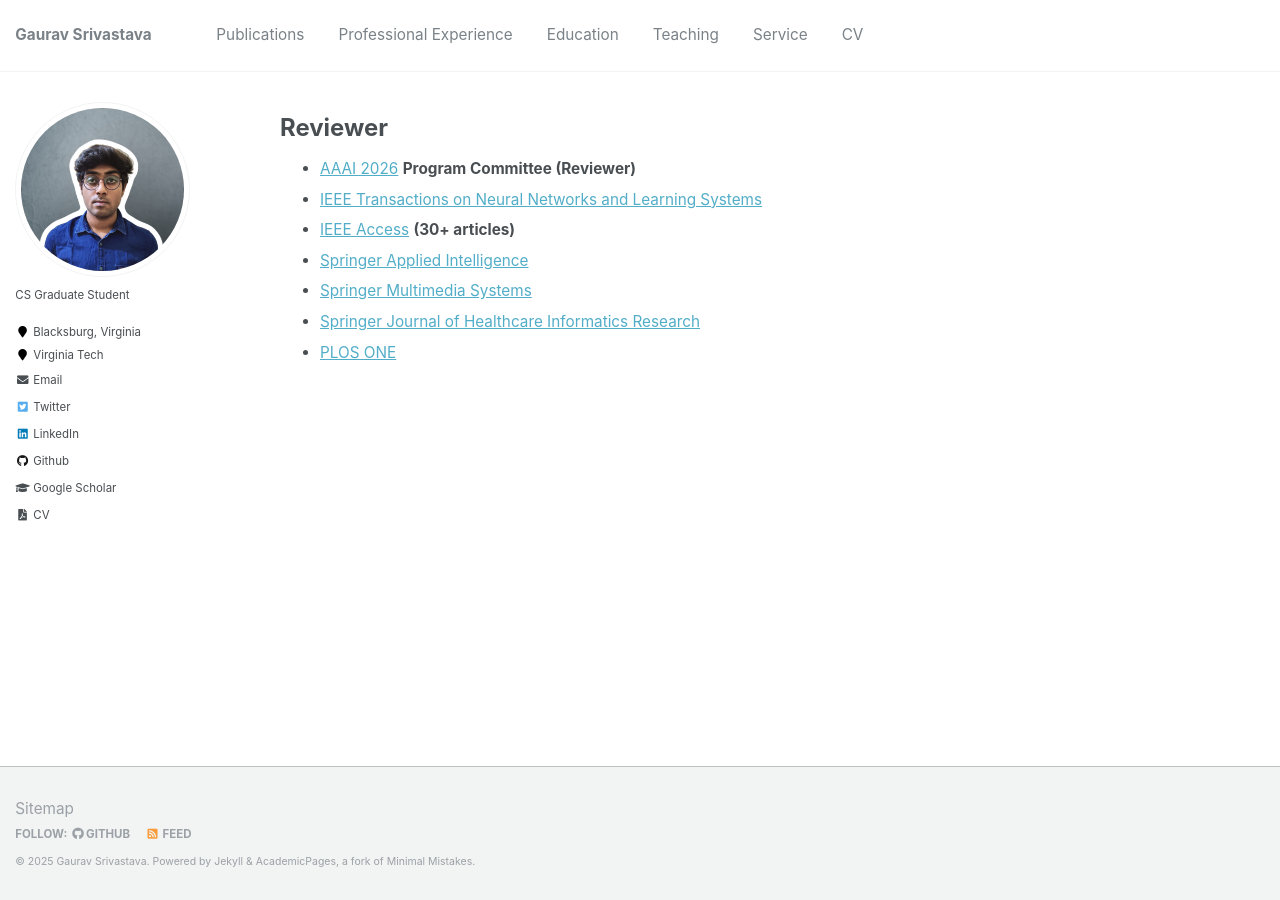
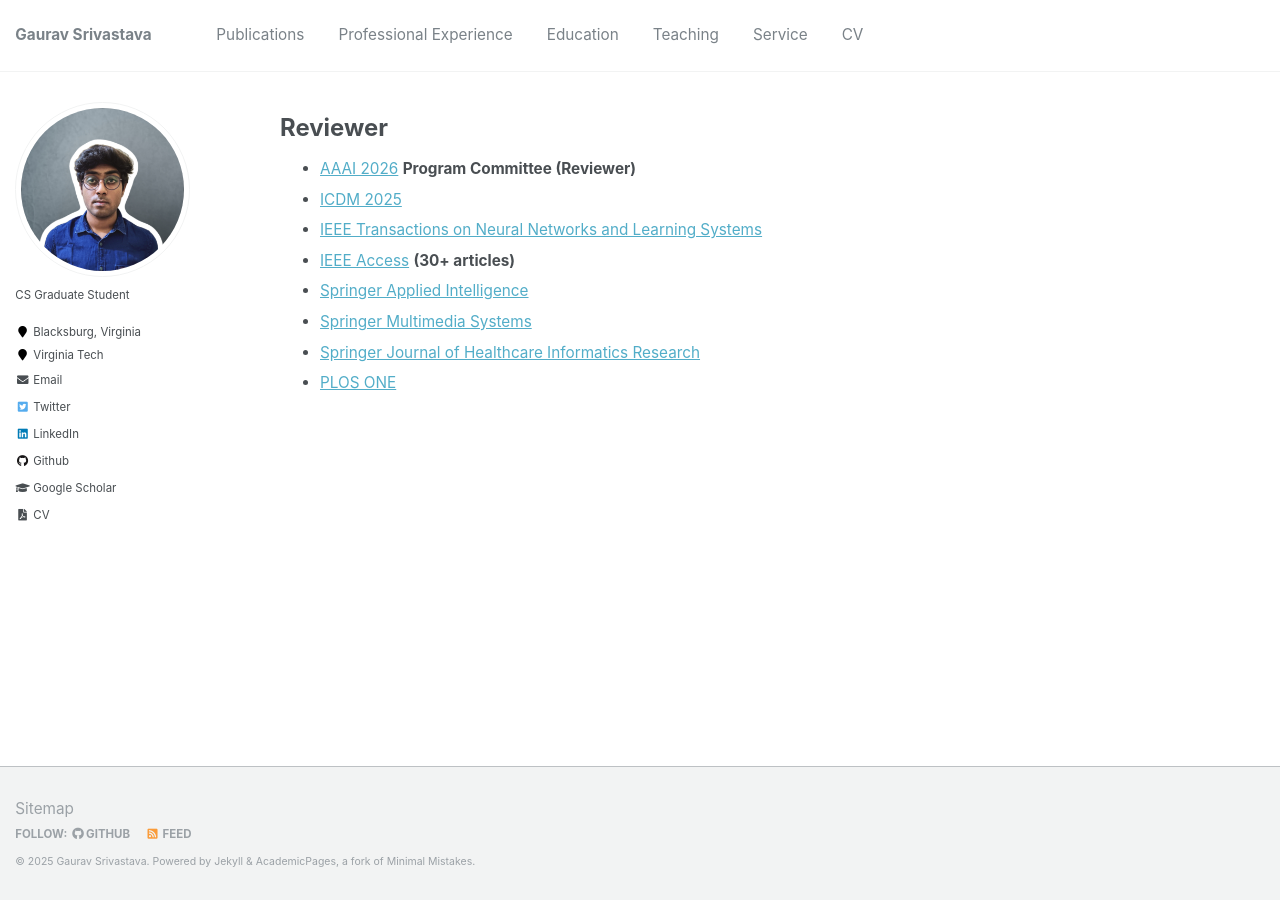
Before and after one commit to ctrl-gaurav/ctrl-gaurav.github.io, a Jekyll site: the page built from _pages/service.md, in a window 1280 px wide. Built offline with Jekyll 4.4.1, drawn with Linux system fonts in a browser that asks for light colours.

Commit message:
updated website

```diff
--- a/_pages/service.md
+++ b/_pages/service.md
@@ -9,6 +9,7 @@ Reviewer
 ======
 
 - [AAAI 2026](https://aaai.org/conference/aaai/aaai-26/) **Program Committee (Reviewer)**
+- [ICDM 2025](https://www3.cs.stonybrook.edu/~icdm2025/index.html)
 - [IEEE Transactions on Neural Networks and Learning Systems](https://ieeexplore.ieee.org/xpl/RecentIssue.jsp?punumber=5962385)
 - [IEEE Access](https://ieeeaccess.ieee.org/) **(30+ articles)**
 - [Springer Applied Intelligence](https://www.springer.com/journal/10489)
```
